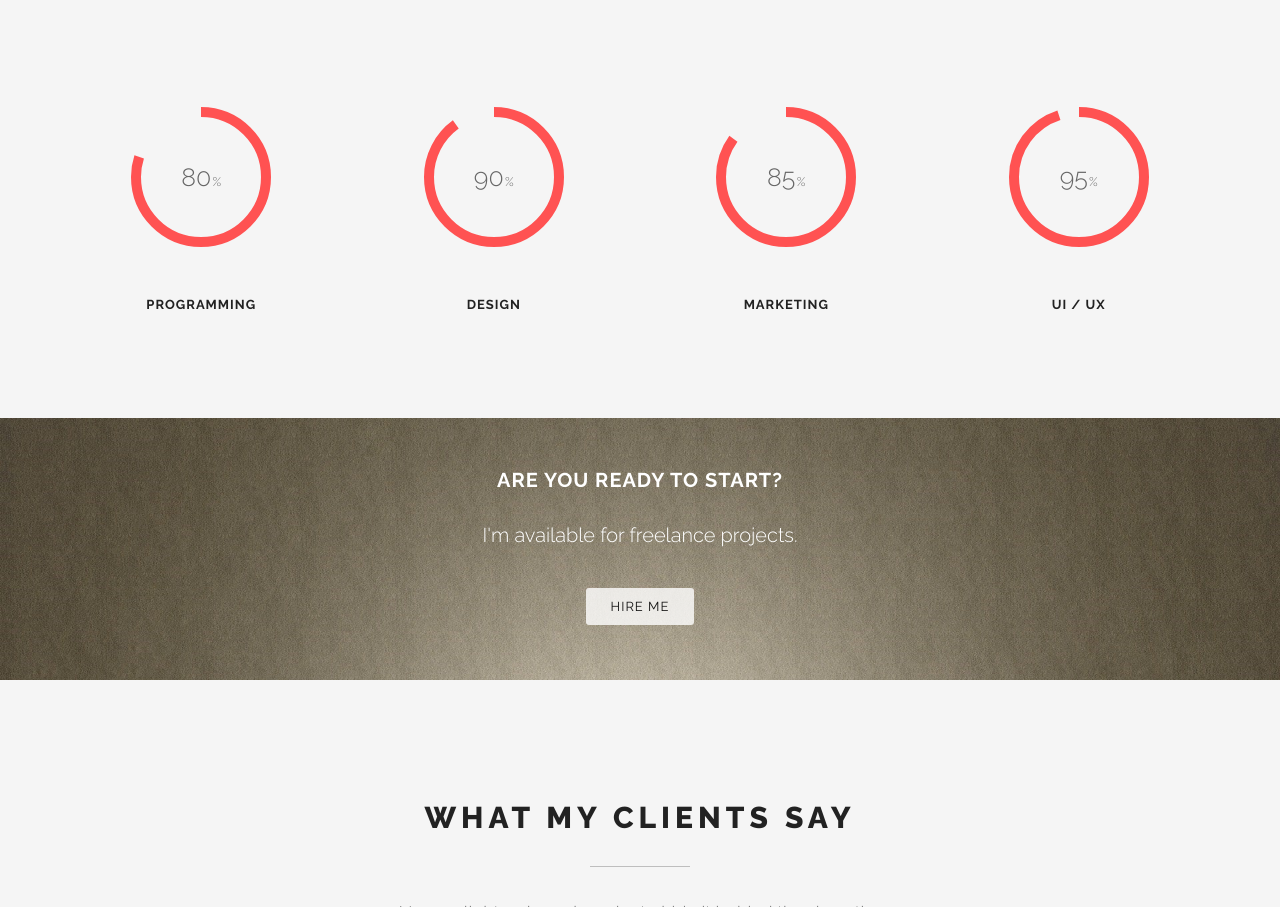
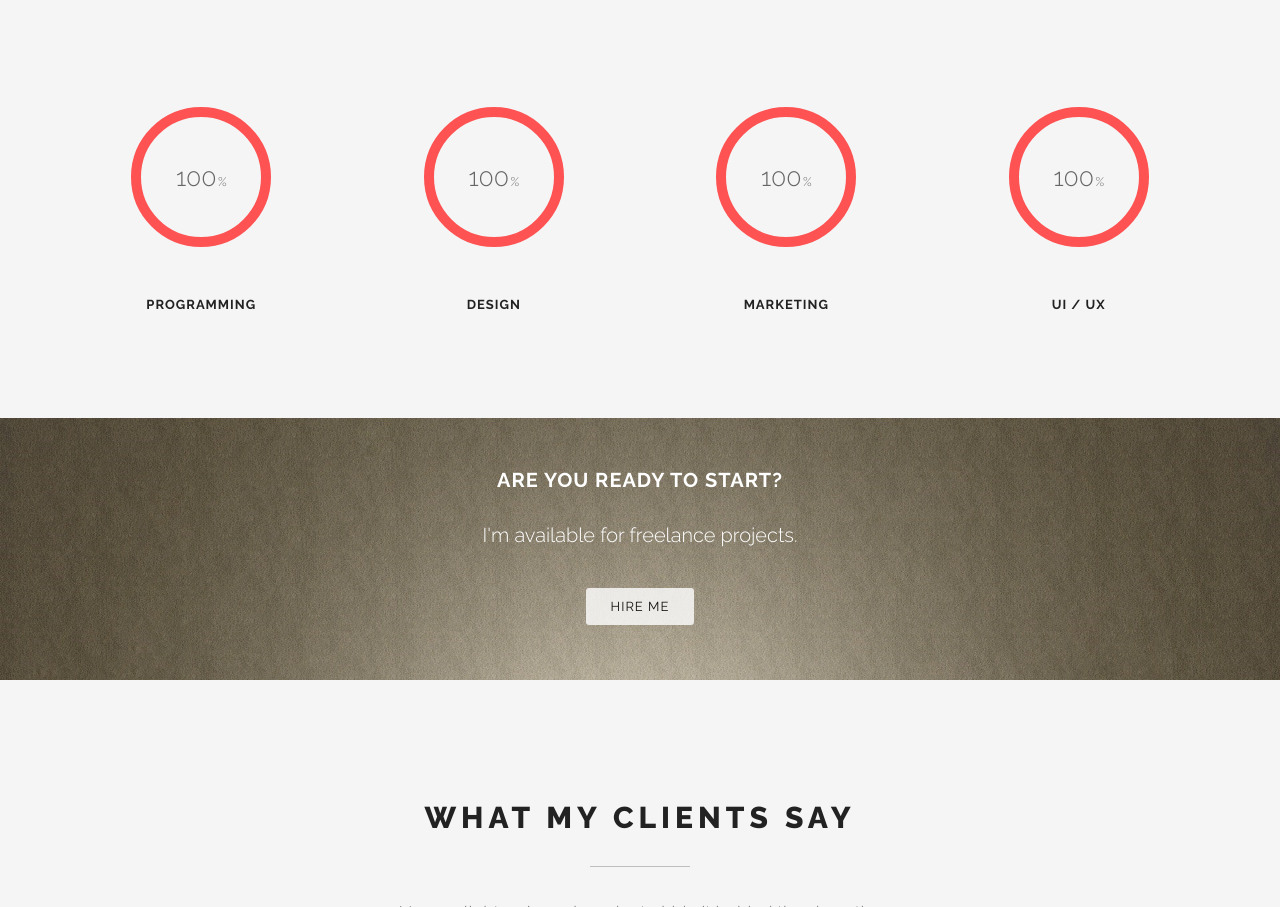
Before and after one commit to arseni2/visitsite, a plain HTML site: page index.html in a window 1280 px wide. Shown: the part 2914-3821 px from the top of the page. Drawn offline with Linux system fonts and the light colour scheme.

Commit message:
Add files via upload

```diff
--- a/index.html
+++ b/index.html
@@ -328,26 +328,26 @@
                     </div><!-- .row -->
 
 					<div class="col-sm-6 col-md-3 text-center">
-						<span data-percent="80" class="chart easyPieChart" style="width: 140px; height: 140px; line-height: 140px;">
-                            <span class="percent">80</span>
+						<span data-percent="100" class="chart easyPieChart" style="width: 140px; height: 140px; line-height: 140px;">
+                            <span class="percent">100</span>
                         </span>
 						<h3 class="text-center">Programming</h3>
 					</div>
 					<div class="col-sm-6 col-md-3 text-center">
-						<span data-percent="90" class="chart easyPieChart" style="width: 140px; height: 140px; line-height: 140px;">
-                            <span class="percent">90</span>
+						<span data-percent="100" class="chart easyPieChart" style="width: 140px; height: 140px; line-height: 140px;">
+                            <span class="percent">100</span>
                         </span>
 						<h3 class="text-center">Design</h3>
 					</div>
 					<div class="col-sm-6 col-md-3 text-center">
-						<span data-percent="85" class="chart easyPieChart" style="width: 140px; height: 140px; line-height: 140px;">
-                            <span class="percent">85</span>
+						<span data-percent="100" class="chart easyPieChart" style="width: 140px; height: 140px; line-height: 140px;">
+                            <span class="percent">100</span>
                         </span>
 						<h3 class="text-center">Marketing</h3>
 					</div>
 					<div class="col-sm-6 col-md-3 text-center">
-						<span data-percent="95" class="chart easyPieChart" style="width: 140px; height: 140px; line-height: 140px;">
-                            <span class="percent">95</span>
+						<span data-percent="100" class="chart easyPieChart" style="width: 140px; height: 140px; line-height: 140px;">
+                            <span class="percent">100</span>
                         </span>
 						<h3 class="text-center">UI / UX</h3>
 					</div>
```
